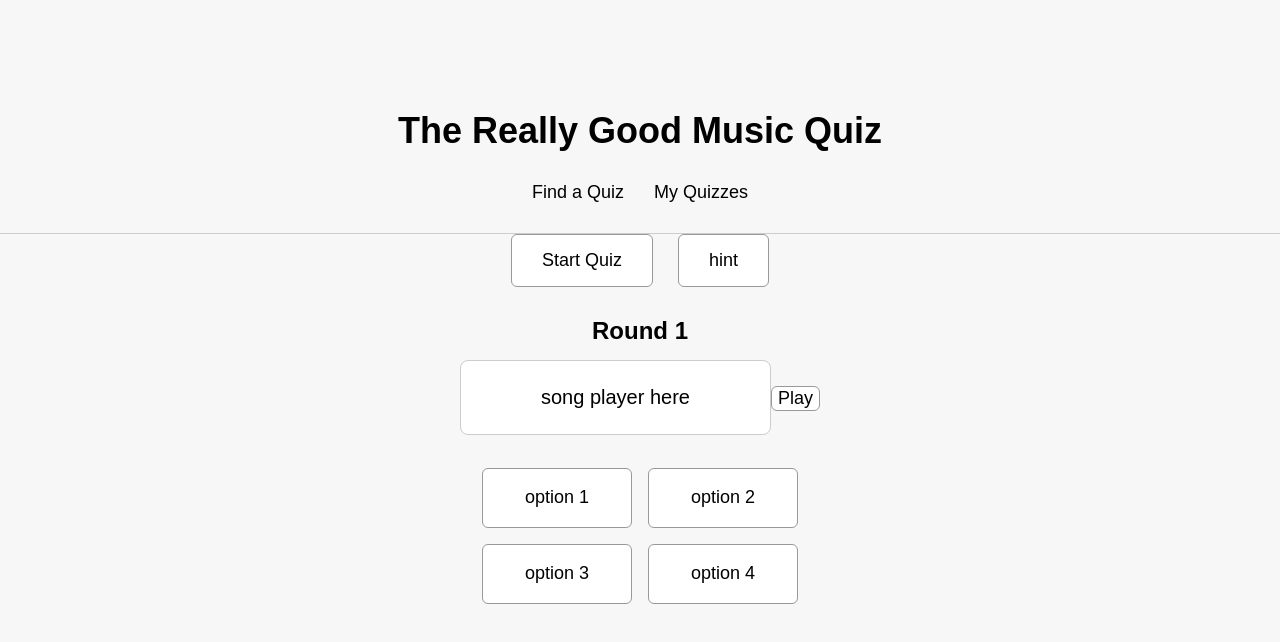
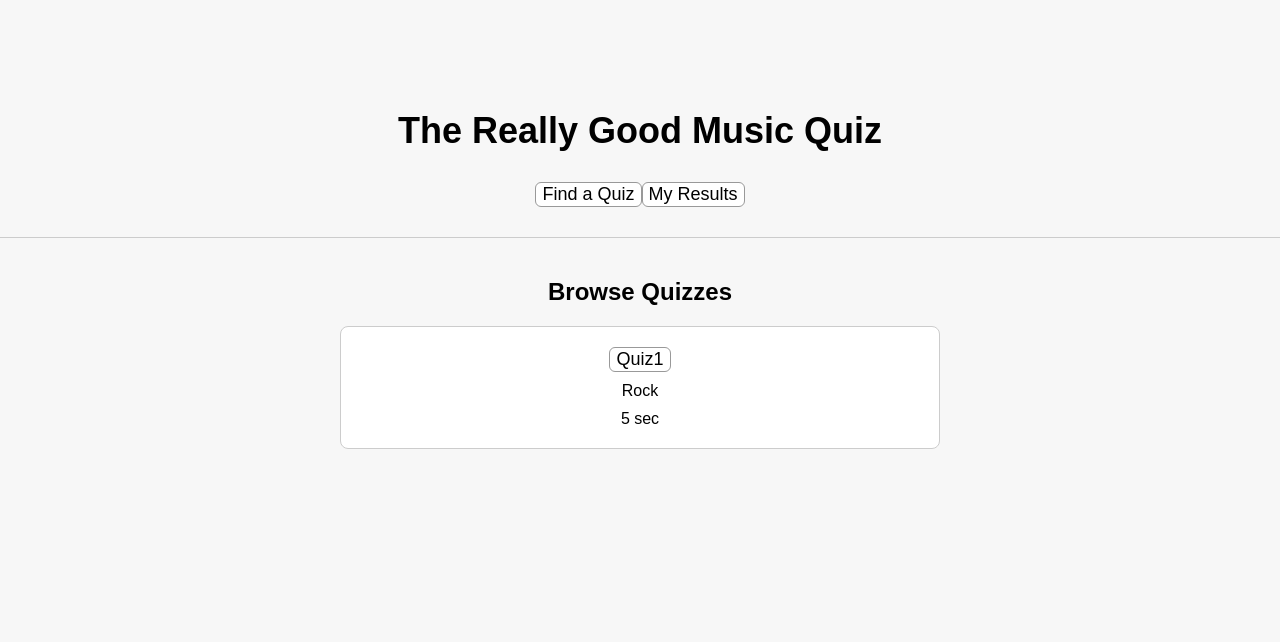
Before and after one commit to LiamIsCoding/thereallygoodmusicquiz, a React (Vite) app: page / in a window 1280 px wide. Shown: the top 642 px of the page. Built offline with nearby package versions, Linux system fonts and the light colour scheme.

Commit message:
feat: added ability to swap between browser and quiz pages

```diff
--- /dev/null
+++ b/src/App.jsx
@@ -0,0 +1,46 @@
+import { useState } from 'react'
+import BrowserPage from './BrowserPage.jsx'
+import QuizPage from './QuizPage.jsx'
+
+function App() {
+  const [page, setPage] = useState('browse')
+
+    let currentPage;
+    switch (page) {
+        case 'browse':
+            currentPage = <BrowserPage setPage={setPage}/>;
+            break;
+        case 'quiz':
+            currentPage = <QuizPage />;
+            break;
+        case 'results':
+
+            break;
+
+        default:
+
+            break;
+    }
+
+  return (
+    <>
+        <section id="header">
+            <header className="site-header">
+                <div className="title">
+                    <h1>The Really Good Music Quiz</h1>
+                </div>
+                <nav>
+                    <button onClick={() => setPage('browse')}>Find a Quiz</button>
+                    <button onClick={() => setPage('results')}>My Results</button>
+                </nav>
+            </header>
+
+            <main>
+                {currentPage}
+            </main>
+        </section>
+    </>
+  )
+}
+
+export default App
--- a/src/Browser.jsx
+++ b/src/BrowserPage.jsx
@@ -1,9 +1,7 @@
 import { useState } from 'react'
-import './styles/browser.css'
+import './styles/browser_page.css'
 
-function Browser() {
-  const [count, setCount] = useState(0)
-
+function BrowserPage({setPage}) {
   return (
     <>
       <section id="list" aria-labelledby="list-heading">
@@ -12,7 +10,7 @@ function Browser() {
                 <li>
                     <article>
                       {/* TODO: replace the variables with javascript logic*/}
-                        <h3><a href="quiz.html">EXAMPLEQUIZ</a></h3>
+                        <button onClick={() => setPage('quiz')}>Quiz1</button>
                         <p>Rock</p>
                         <p>5 sec</p>
                     </article>
@@ -23,4 +21,4 @@ function Browser() {
   )
 }
 
-export default Browser
+export default BrowserPage
--- a/src/Quiz.jsx
+++ b/src/QuizPage.jsx
@@ -1,9 +1,7 @@
 import { useState } from 'react'
-import './styles/quiz.css'
+import './styles/quiz_page.css'
 
-function Quiz() {
-  const [count, setCount] = useState(0)
-
+function QuizPage() {
   return (
     <>
       <section id="quiz">
@@ -26,4 +24,4 @@ function Quiz() {
   )
 }
 
-export default Quiz
+export default QuizPage
--- a/src/main.jsx
+++ b/src/main.jsx
@@ -1,24 +1,10 @@
 import { StrictMode } from 'react'
 import { createRoot } from 'react-dom/client'
 import './styles/index.css'
-import Quiz from './Quiz.jsx'
-import Browser from './Browser.jsx'
+import App from './App.jsx'
 
 createRoot(document.getElementById('root')).render(
   <StrictMode>
-    <section id="header">
-      <header className="site-header">
-        <div className="title">
-          <h1>The Really Good Music Quiz</h1>
-        </div>
-        <nav>
-          <a href="browser.html">Find a Quiz</a>
-          <a href="#browse">My Quizzes</a>
-        </nav>
-      </header>
-    </section>
-
-    {/* TODO: add logic for switch webpages */}
-    <Quiz />
+    <App />
   </StrictMode>,
 )
```
Also changed, not shown: src/styles/browser_page.css (renamed from src/styles/browser.css), src/styles/quiz_page.css (renamed from src/styles/quiz.css).
